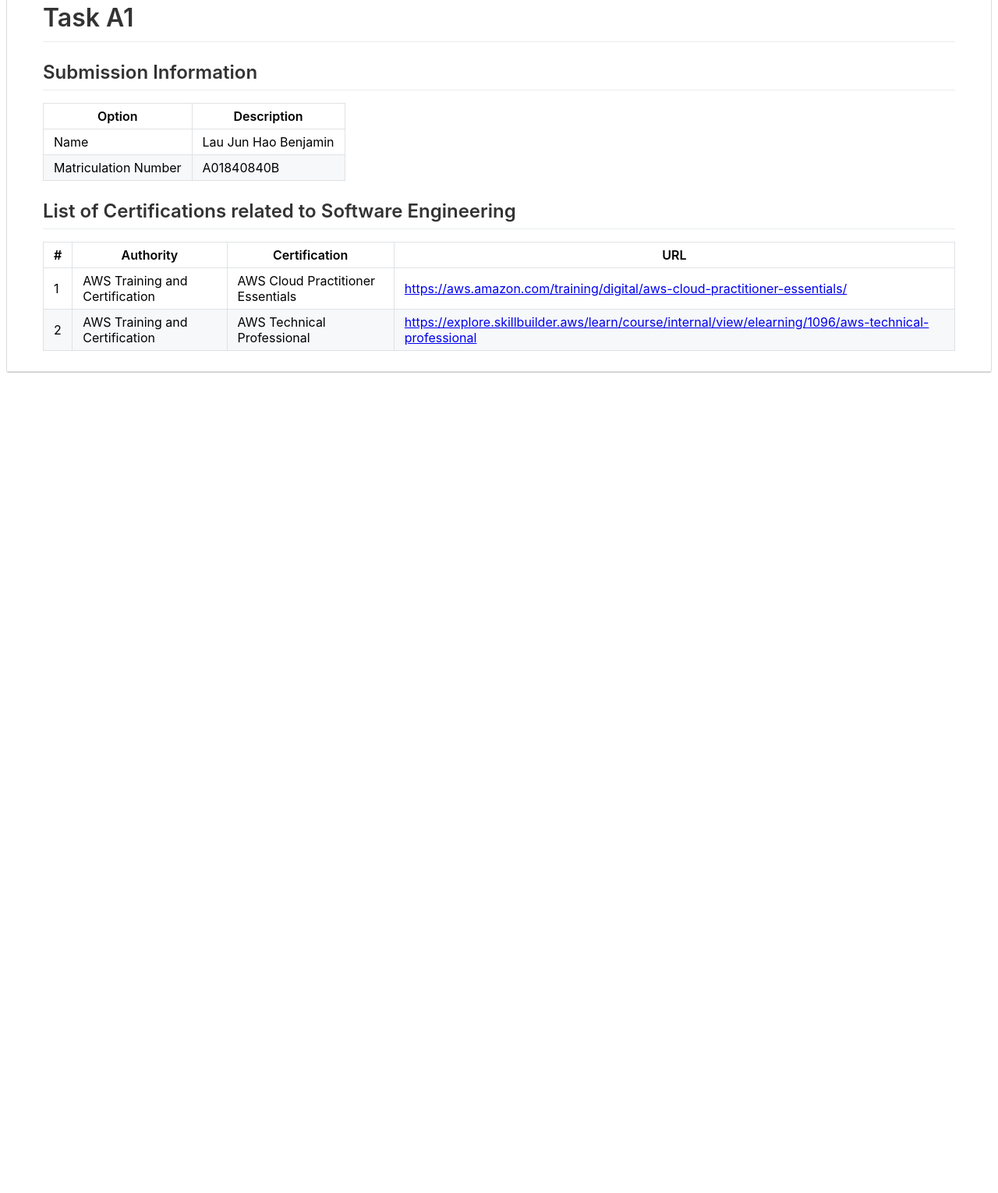
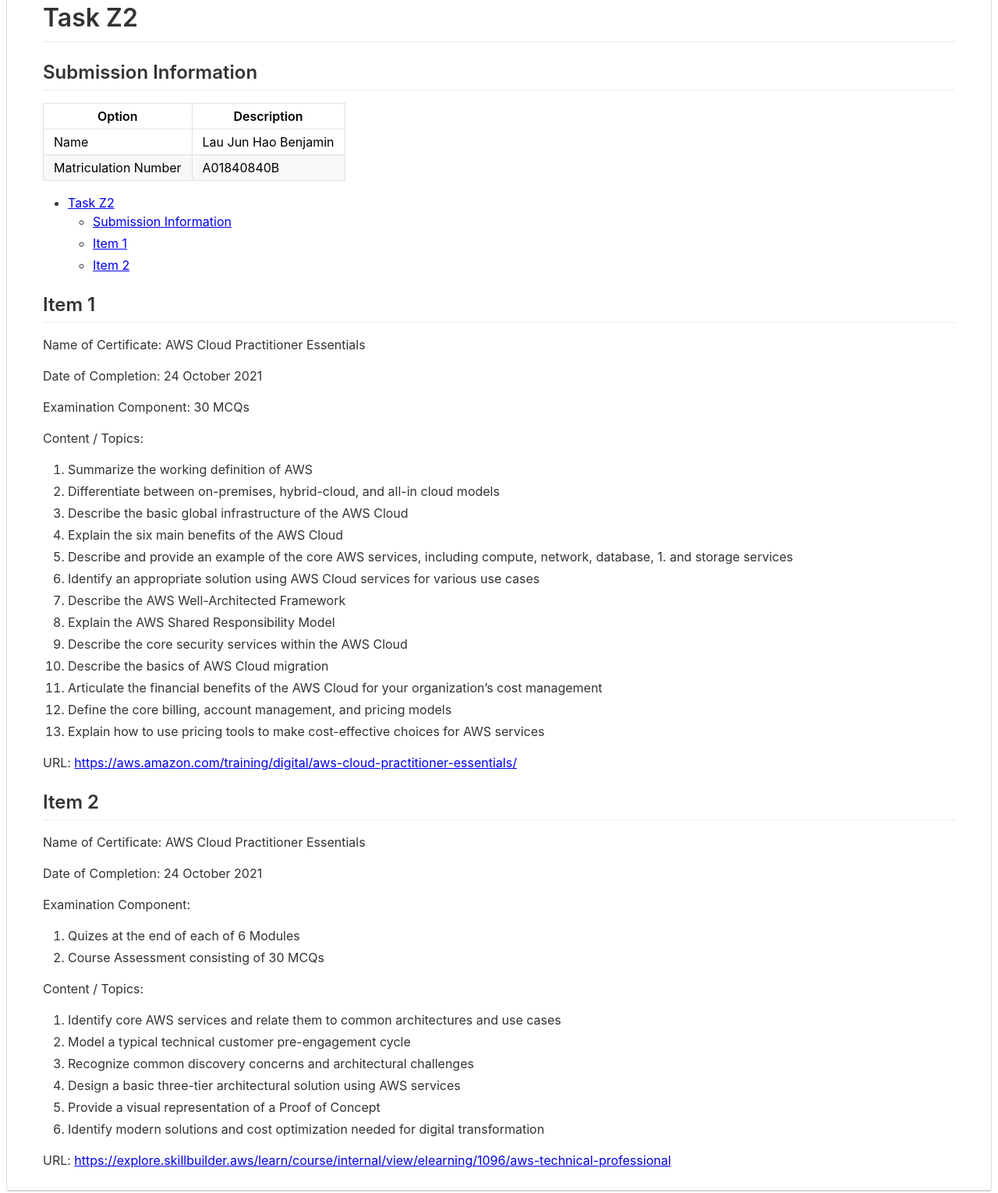
Before and after one commit to Capeguy/cs3219-otot, a plain HTML site: page OTOT_Task_Z2/README.html in a window 1280 px wide. Shown: the part 32-1562 px from the top of the page at 78% size. Before the commit the page ends 800 px from the top, so only its background shows below. Drawn offline with Linux system fonts and the light colour scheme.

Commit message:
Updated Task Z2

```diff
--- a/OTOT_Task_Z2/README.html
+++ b/OTOT_Task_Z2/README.html
@@ -13,8 +13,8 @@
 <div class="file" id="user-content-article-README">
 <div class="Box-body readme blob js-code-block-container p-5 p-xl-6" id="user-content-file-docker-image-pull-md-readme" style="margin-left: 40px; margin-right: 40px; margin-top: 20px; margin-bottom: 20px">
 <article class="markdown-body entry-content container-lg" itemprop="text">
-<h1 id="user-content-task-a1">
-<a aria-hidden="true" class="anchor" href="#user-content-task-a1" id="user-content-task-a1" name="user-content-task-a1"><span aria-hidden="true" class="octicon octicon-link"></span></a>Task A1</h1>
+<h1 id="user-content-task-z2">
+<a aria-hidden="true" class="anchor" href="#user-content-task-z2" id="user-content-task-z2" name="user-content-task-z2"><span aria-hidden="true" class="octicon octicon-link"></span></a>Task Z2</h1>
 <h2 id="user-content-submission-information">
 <a aria-hidden="true" class="anchor" href="#user-content-submission-information" id="user-content-submission-information" name="user-content-submission-information"><span aria-hidden="true" class="octicon octicon-link"></span></a>Submission Information</h2>
 <table>
@@ -35,32 +35,57 @@
 </tr>
 </tbody>
 </table>
-<h2 id="user-content-list-of-certifications-related-to-software-engineering">
-<a aria-hidden="true" class="anchor" href="#user-content-list-of-certifications-related-to-software-engineering" id="user-content-list-of-certifications-related-to-software-engineering" name="user-content-list-of-certifications-related-to-software-engineering"><span aria-hidden="true" class="octicon octicon-link"></span></a>List of Certifications related to Software Engineering</h2>
-<table>
-<thead>
-<tr>
-<th>#</th>
-<th>Authority</th>
-<th>Certification</th>
-<th>URL</th>
-</tr>
-</thead>
-<tbody>
-<tr>
-<td>1</td>
-<td>AWS Training and Certification</td>
-<td>AWS Cloud Practitioner Essentials</td>
-<td><a href="https://aws.amazon.com/training/digital/aws-cloud-practitioner-essentials/" rel="nofollow">https://aws.amazon.com/training/digital/aws-cloud-practitioner-essentials/</a></td>
-</tr>
-<tr>
-<td>2</td>
-<td>AWS Training and Certification</td>
-<td>AWS Technical Professional</td>
-<td><a href="https://explore.skillbuilder.aws/learn/course/internal/view/elearning/1096/aws-technical-professional" rel="nofollow">https://explore.skillbuilder.aws/learn/course/internal/view/elearning/1096/aws-technical-professional</a></td>
-</tr>
-</tbody>
-</table>
+<ul>
+<li>
+<a href="#user-content-task-z2">Task Z2</a>
+<ul>
+<li><a href="#user-content-submission-information">Submission Information</a></li>
+<li><a href="#user-content-item-1">Item 1</a></li>
+<li><a href="#user-content-item-2">Item 2</a></li>
+</ul>
+</li>
+</ul>
+<h2 id="user-content-item-1">
+<a aria-hidden="true" class="anchor" href="#user-content-item-1" id="user-content-item-1" name="user-content-item-1"><span aria-hidden="true" class="octicon octicon-link"></span></a>Item 1</h2>
+<p>Name of Certificate: AWS Cloud Practitioner Essentials</p>
+<p>Date of Completion: 24 October 2021</p>
+<p>Examination Component: 30 MCQs</p>
+<p>Content / Topics:</p>
+<ol>
+<li>Summarize the working definition of AWS</li>
+<li>Differentiate between on-premises, hybrid-cloud, and all-in cloud models</li>
+<li>Describe the basic global infrastructure of the AWS Cloud</li>
+<li>Explain the six main benefits of the AWS Cloud</li>
+<li>Describe and provide an example of the core AWS services, including compute, network, database, 1. and storage services</li>
+<li>Identify an appropriate solution using AWS Cloud services for various use cases</li>
+<li>Describe the AWS Well-Architected Framework</li>
+<li>Explain the AWS Shared Responsibility Model</li>
+<li>Describe the core security services within the AWS Cloud</li>
+<li>Describe the basics of AWS Cloud migration</li>
+<li>Articulate the financial benefits of the AWS Cloud for your organization’s cost management</li>
+<li>Define the core billing, account management, and pricing models</li>
+<li>Explain how to use pricing tools to make cost-effective choices for AWS services</li>
+</ol>
+<p>URL: <a href="https://aws.amazon.com/training/digital/aws-cloud-practitioner-essentials/" rel="nofollow">https://aws.amazon.com/training/digital/aws-cloud-practitioner-essentials/</a></p>
+<h2 id="user-content-item-2">
+<a aria-hidden="true" class="anchor" href="#user-content-item-2" id="user-content-item-2" name="user-content-item-2"><span aria-hidden="true" class="octicon octicon-link"></span></a>Item 2</h2>
+<p>Name of Certificate: AWS Cloud Practitioner Essentials</p>
+<p>Date of Completion: 24 October 2021</p>
+<p>Examination Component:</p>
+<ol>
+<li>Quizes at the end of each of 6 Modules</li>
+<li>Course Assessment consisting of 30 MCQs</li>
+</ol>
+<p>Content / Topics:</p>
+<ol>
+<li>Identify core AWS services and relate them to common architectures and use cases</li>
+<li>Model a typical technical customer pre-engagement cycle</li>
+<li>Recognize common discovery concerns and architectural challenges</li>
+<li>Design a basic three-tier architectural solution using AWS services</li>
+<li>Provide a visual representation of a Proof of Concept</li>
+<li>Identify modern solutions and cost optimization needed for digital transformation</li>
+</ol>
+<p>URL: <a href="https://explore.skillbuilder.aws/learn/course/internal/view/elearning/1096/aws-technical-professional" rel="nofollow">https://explore.skillbuilder.aws/learn/course/internal/view/elearning/1096/aws-technical-professional</a></p>
 </article>
 </div>
 </div>
```
Also changed, not shown: 2 other files.
